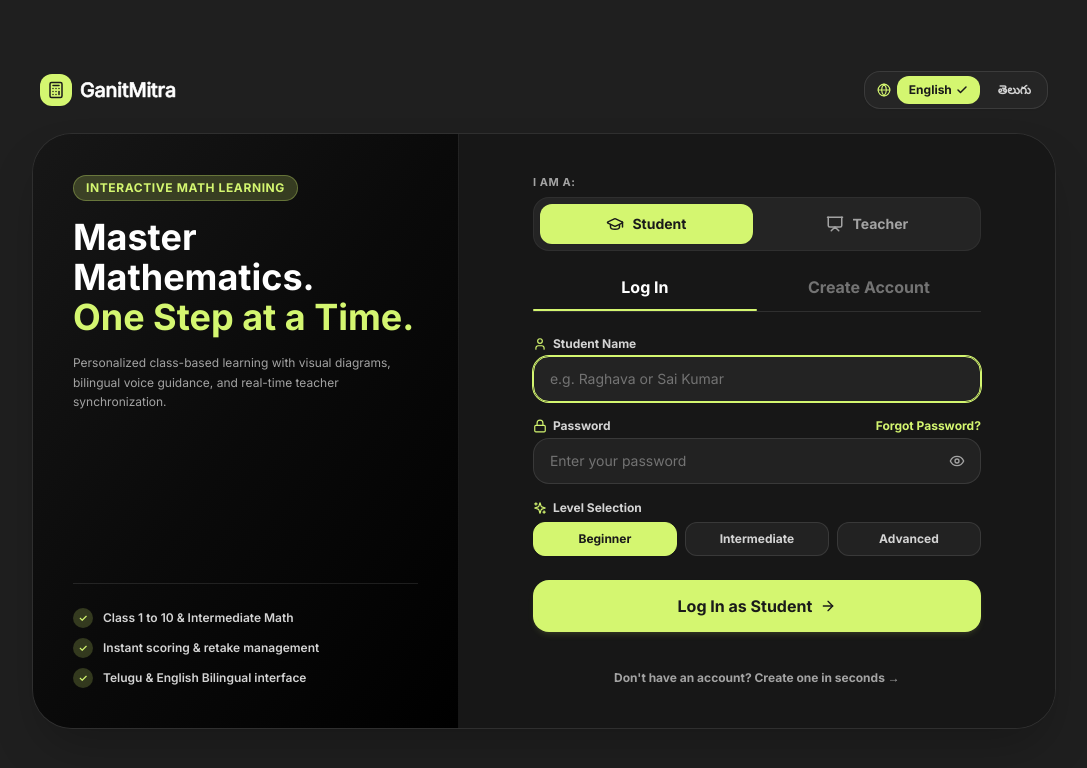
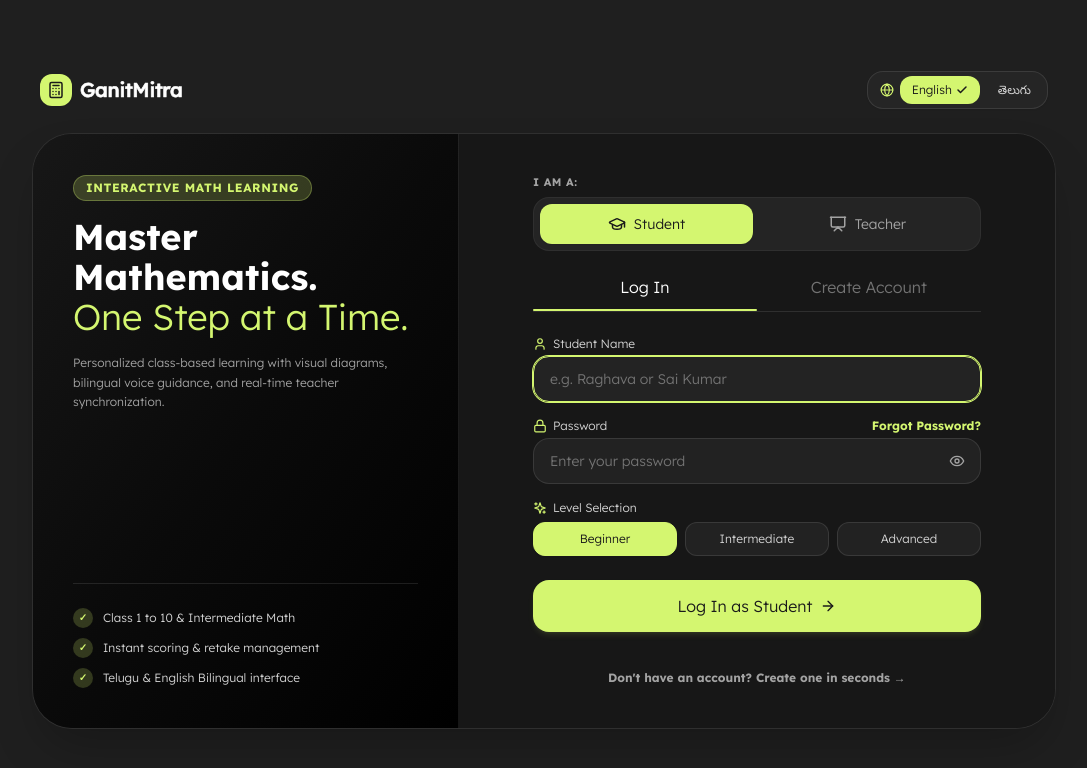
Before and after one commit to raghava2007-code/NGO-App, a React (Vite) app: page / in a window 1280 px wide. Shown: the top 768 px of the page, without its empty margins (96-1183 px from the left). Built offline with nearby package versions, Linux system fonts and the light colour scheme.

Commit message:
style: update primary font to Lexend
Replace Inter with Lexend and enforce a 300 weight across all UI elements for improved readability.

```diff
--- a/index.html
+++ b/index.html
@@ -14,10 +14,12 @@
     <meta name="description" content="NGO Mathematics Learning Application tailored for students with English and Telugu language support." />
     <meta property="og:title" content="GanitMitra" />
     <meta property="og:description" content="NGO Mathematics Learning Application tailored for students with English and Telugu language support." />
-    <!-- Add Inter font for the modern, clean look -->
-    <link href="https://fonts.googleapis.com/css2?family=Inter:wght@400;500;600;700&display=swap" rel="stylesheet">
+    <!-- Google Font Lexend -->
+    <link rel="preconnect" href="https://fonts.googleapis.com">
+    <link rel="preconnect" href="https://fonts.gstatic.com" crossorigin>
+    <link href="https://fonts.googleapis.com/css2?family=Lexend:wght@300;400;500;600;700&display=swap" rel="stylesheet">
   </head>
-  <body>
+  <body class="font-light">
     <div id="root"></div>
     <script type="module" src="/src/main.tsx"></script>
   </body>
--- a/src/App.tsx
+++ b/src/App.tsx
@@ -253,7 +253,7 @@ function App() {
   );
 
   return (
-    <div className="flex h-screen w-full bg-neutral-900 text-white font-sans overflow-hidden md:p-3 lg:p-4 md:gap-3 lg:gap-4">
+    <div className="flex h-screen w-full bg-neutral-900 text-white font-sans font-light overflow-hidden md:p-3 lg:p-4 md:gap-3 lg:gap-4">
 
         {/* Mobile Header */}
         <div className="md:hidden fixed top-0 left-0 right-0 h-16 bg-neutral-900 z-50 flex items-center justify-between px-4 border-b border-white/10">
--- a/src/components/LoginScreen.tsx
+++ b/src/components/LoginScreen.tsx
@@ -189,7 +189,7 @@ export default function LoginScreen({ onLoginSuccess, t, language, setLanguage }
   };
 
   return (
-    <div className="min-h-screen bg-[#1F1F1F] flex flex-col items-center justify-center p-3 sm:p-6 md:p-8 font-sans text-[#F4F5F8] relative">
+    <div className="min-h-screen bg-[#1F1F1F] flex flex-col items-center justify-center p-3 sm:p-6 md:p-8 font-sans font-light text-[#F4F5F8] relative">
       {/* Top Bar with Language Selector */}
       <header className="w-full max-w-5xl flex justify-between items-center mb-3 sm:mb-6 px-2 z-20">
         <div className="flex items-center gap-2">
--- a/src/index.css
+++ b/src/index.css
@@ -1,10 +1,44 @@
+@import url('https://fonts.googleapis.com/css2?family=Lexend:wght@300;400;500;600;700&display=swap');
+
 @tailwind base;
 @tailwind components;
 @tailwind utilities;
 
 @layer base {
+  :root {
+    font-family: 'Lexend', sans-serif;
+    font-weight: 300;
+  }
+
+  *,
+  *::before,
+  *::after {
+    font-family: 'Lexend', sans-serif;
+  }
+
+  html,
   body {
-    @apply bg-app-bg text-app-text antialiased selection:bg-app-accent selection:text-black;
+    font-family: 'Lexend', sans-serif;
+    font-weight: 300;
+    -webkit-font-smoothing: antialiased;
+    -moz-osx-font-smoothing: grayscale;
+  }
+
+  body {
+    @apply bg-app-bg text-app-text antialiased selection:bg-app-accent selection:text-black font-light;
+    font-family: 'Lexend', sans-serif;
+    font-weight: 300;
+  }
+
+  /* Enforce primary default font weight 300 across all body text, UI labels, buttons, inputs, modals, headings, and arithmetic displays */
+  h1, h2, h3, h4, h5, h6,
+  p, span, label, button, input, select, textarea,
+  dialog, [role="dialog"],
+  table, th, td,
+  .arithmetic-display,
+  [data-display="arithmetic"] {
+    font-family: 'Lexend', sans-serif;
+    font-weight: 300;
   }
 }
 
--- a/tailwind.config.js
+++ b/tailwind.config.js
@@ -8,7 +8,7 @@ export default {
   theme: {
     extend: {
       fontFamily: {
-        sans: ['Inter', 'system-ui', 'sans-serif'],
+        sans: ['Lexend', 'sans-serif'],
       },
       colors: {
         app: {
```
